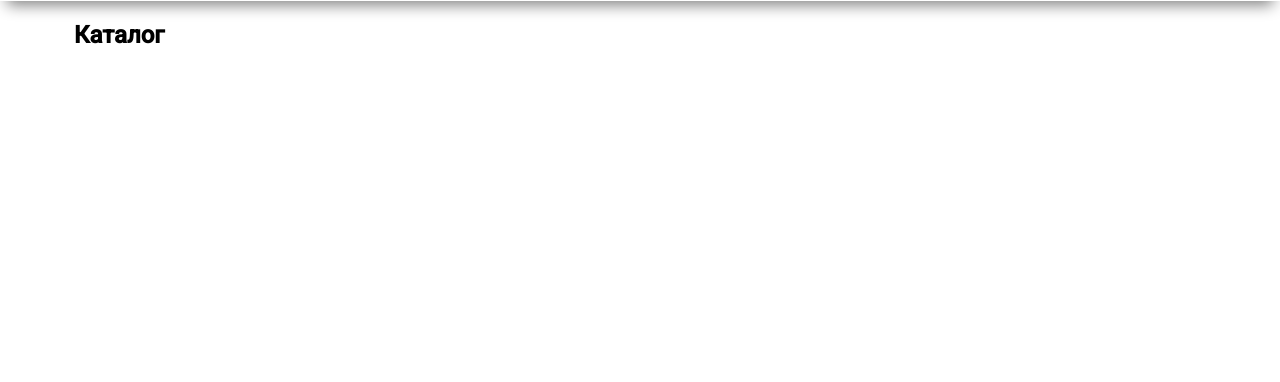
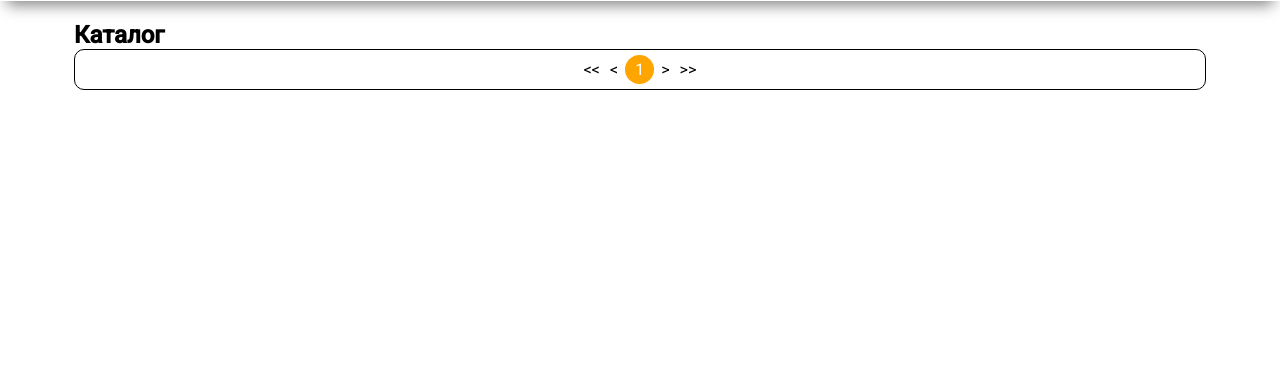
Before and after one commit to slayer-joe/pizza_delivery_django, a Django app: page /catalog/ in a window 1280 px wide. Shown: the part 359-741 px from the top of the page. Run offline with Django 4.2, Linux system fonts and the light colour scheme; data that the repository does not hold is empty.

Commit message:
add pagination

```diff
--- a/pizza/catalog/templates/catalog.html
+++ b/pizza/catalog/templates/catalog.html
@@ -1,4 +1,5 @@
 {% extends 'base.html' %}
+
 {% block catalog %}
 <h2 class="catalog-title">Каталог</h2>
 <div class="catalog-container">
@@ -13,10 +14,11 @@
             </ul>
             <img src="{{item.image}}" alt="img" class="pizza-img">
             <p class="desc">{{ item.text }}</p>
-            <p class="price">Цена: 15,5p</p>
+            <p class="price">Цена: {{ item.price }} р</p>
             <button class="add">Добавить</button>
         </li>
     {% endfor %}
+    {% include "blocks/pages.html" %}
     </ul>
 </div>
 {% endblock catalog %}
--- a/pizza/pizza/static/css/style.css
+++ b/pizza/pizza/static/css/style.css
@@ -190,6 +190,26 @@ main {
     height: 40%;
 }
 
+.pagination {
+    width: 100%;
+    display: flex;
+    justify-content: center;
+    padding: 5px;
+    border: 1px solid black;
+    border-radius: 10px;
+}
+
+.pagination .arrow {
+    padding: 5px;
+}
+
+.pagination .page-number {
+    padding: 5px 10px;
+    margin: 0 2px;
+    background-color: orange;
+    color: white;
+    border-radius: 50%;
+}
 footer {
     position: fixed;
     bottom: 0;
--- /dev/null
+++ b/pizza/pizza/templates/blocks/pages.html
@@ -0,0 +1,12 @@
+{% load blog_lib %}
+{% block pages %}
+<div class="pagination">
+    <a {% if page_obj.has_previous %}href="?page=1"{% endif %} class="arrow start"><<</a>
+    <a {% if page_obj.has_previous %}href="?page={{page_obj.previous_page_number}}"{% endif %} class="arrow back"><</a>
+    {% for num_page in page_obj.paginator.num_pages|range:1 %}
+        <a href="?page={{num_page}}" class="page-number">{{num_page}}</a>
+    {% endfor %}
+    <a {% if page_obj.has_next %}href="?page={{page_obj.next_page_number}}"{% endif %} class="arrow next">></a>
+    <a {% if page_obj.has_has_next %}href="?page={{page_obj.paginator.num_pages}}"{% endif %} class="arrow finish">>></a>
+</div>
+{% endblock pages %}
--- a/pizza/pizza/urls.py
+++ b/pizza/pizza/urls.py
@@ -20,7 +20,7 @@ from django.shortcuts import redirect
 urlpatterns = [
     path('admin/', admin.site.urls),
     path('', lambda request: redirect('catalog')),
-    # path('user/', include('user.urls')),
+    path('user/', include('user.urls')),
     path('catalog/', include('catalog.urls')),
     path('actions/', include('actions.urls')),
 ]
--- a/pizza/user/admin.py
+++ b/pizza/user/admin.py
@@ -1,4 +1,3 @@
-from csv import list_dialects
 from django.contrib import admin
 from user.models import User
 
--- a/pizza/user/views.py
+++ b/pizza/user/views.py
@@ -33,7 +33,7 @@ class LoginView(FormView):
         next_url = self.request.GET.get("next")
         if next_url is not None:
             return next_url
-        return reverse("all_list")
+        return reverse("catalog")
 
     def form_valid(self, form):
         form.auth(self.request)
@@ -41,4 +41,4 @@ class LoginView(FormView):
 
 def logout(request):
     log_out(request)
-    return redirect("all_list")
+    return redirect("catalog")
```
Also changed, not shown: pizza/pizza/templates/blocks/header.html (added, +23 -0 lines), pizza/user/models.py (+9 -9 lines).
